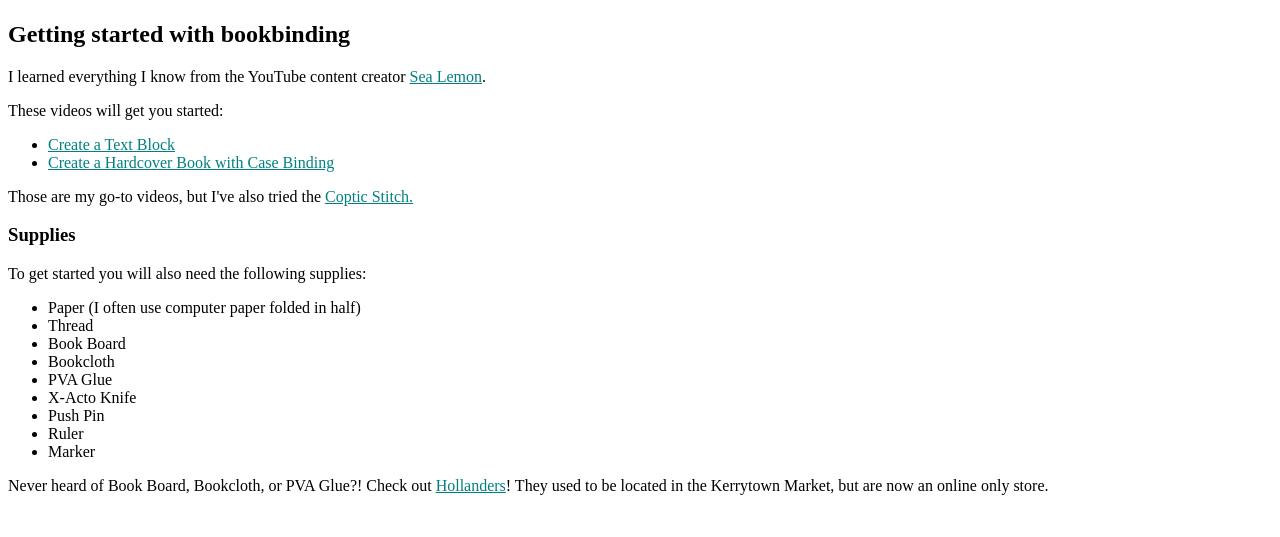
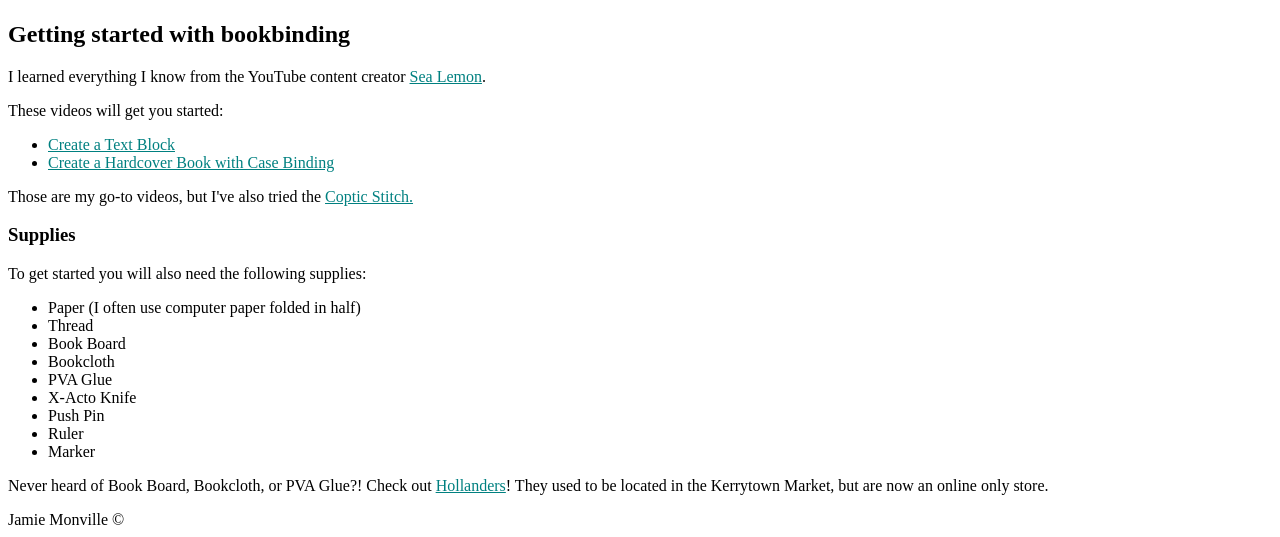
Before and after one commit to jamiemonvile/579_ps1, a plain HTML site: page index.html in a window 1280 px wide. Shown: the part 560-1097 px from the top of the page. Before the commit the page ends 1071 px from the top, so only its background shows below. Drawn offline with Linux system fonts and the light colour scheme.

Commit message:
Add files via upload

```diff
--- a/index.html
+++ b/index.html
@@ -38,4 +38,6 @@
 
     <p>Never heard of Book Board, Bookcloth, or PVA Glue?! Check out <a href="https://hollanders.com/">Hollanders</a>! They used to be located in the Kerrytown Market, but are now an online only store.</p>
   </body>
+  <footer>
+  Jamie Monville &copy; </footer>
 </html>
```
Also changed, not shown: 1 other file.
